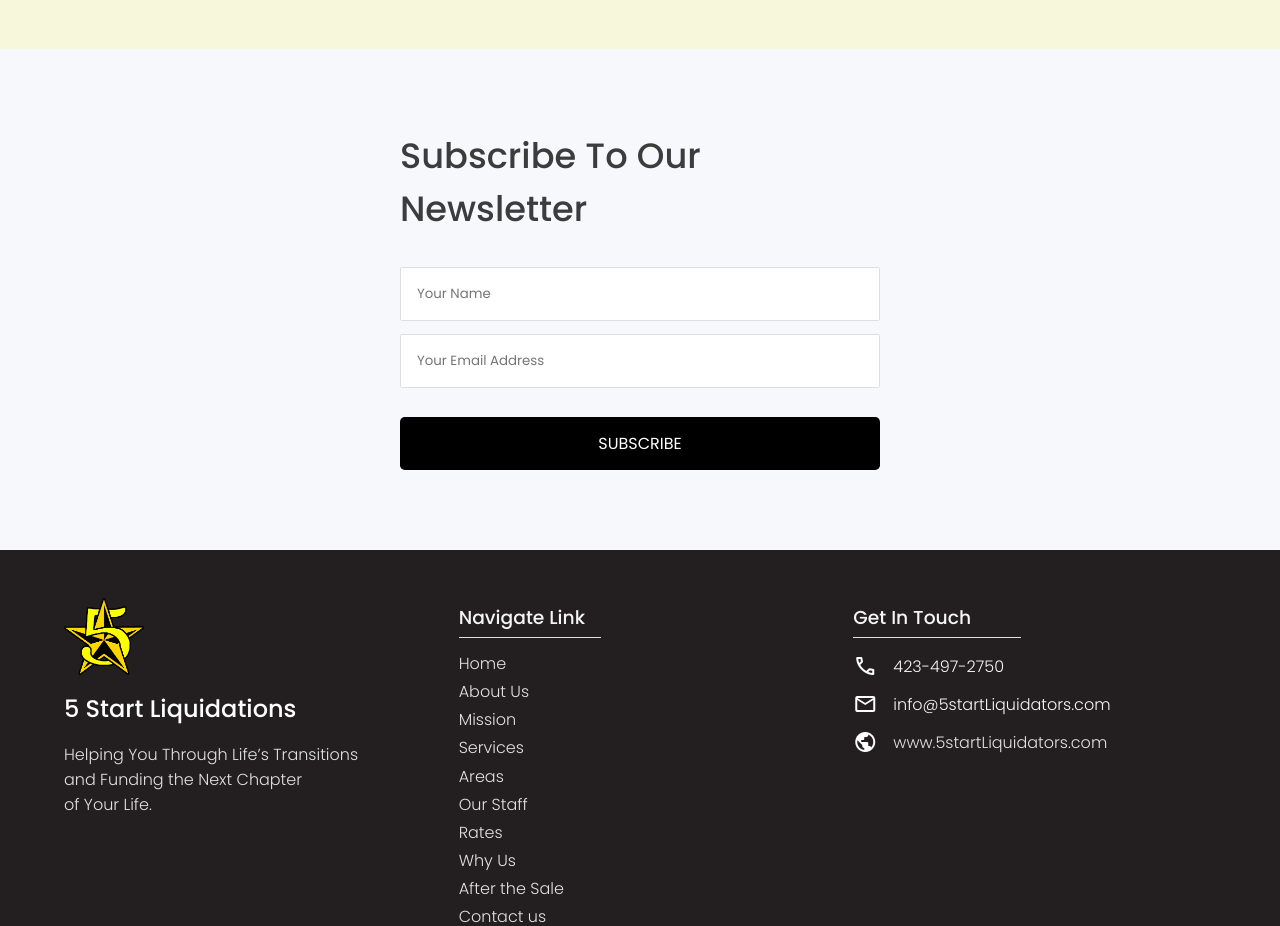
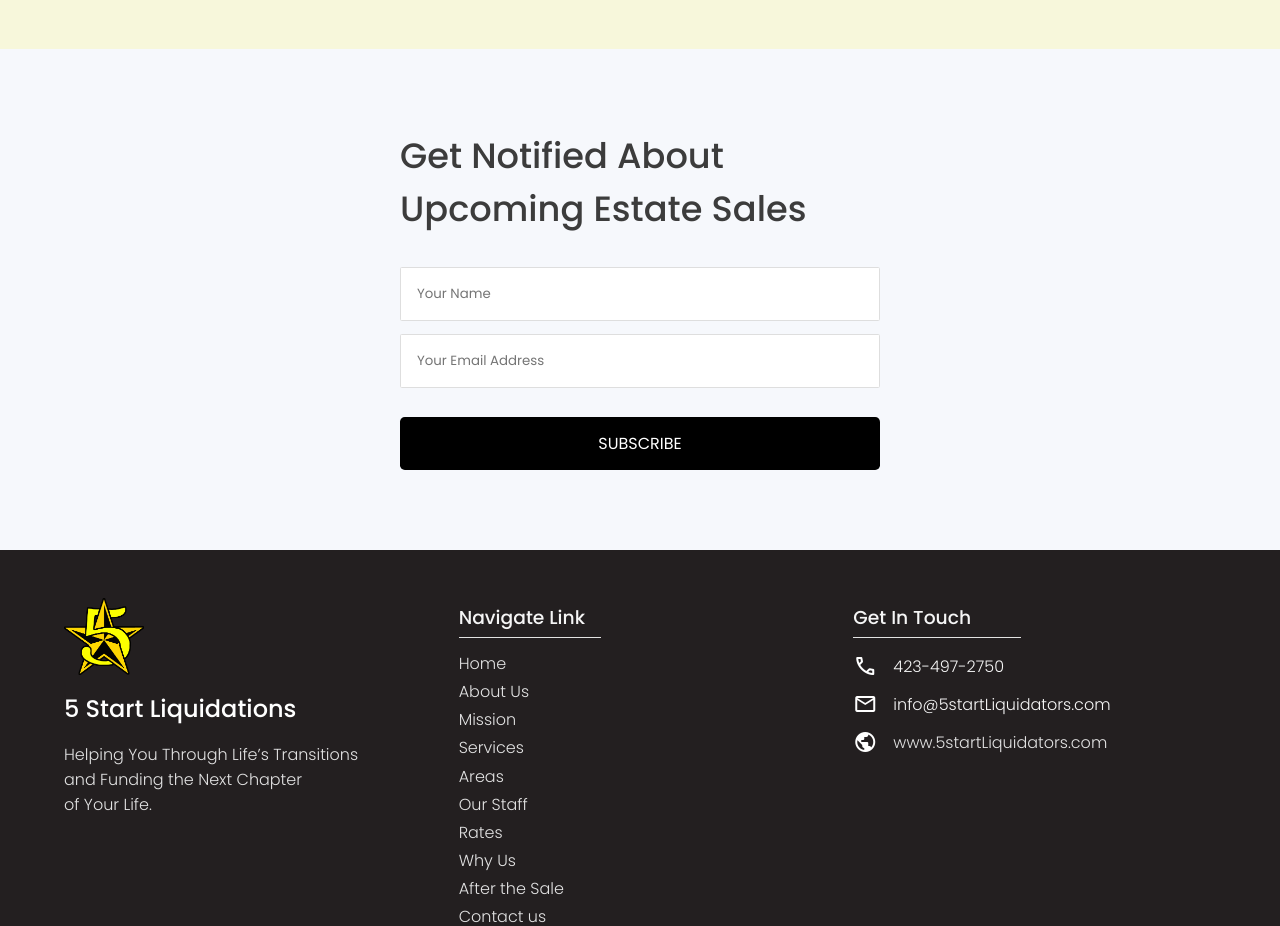
Before and after one commit to AlifAhmed24/5star, a React (Create React App) app: page / in a window 1280 px wide. Shown: the part 1640-2566 px from the top of the page. Built offline with nearby package versions, Linux system fonts and the light colour scheme.

Commit message:
console clearing

```diff
--- a/src/page/Home/home.jsx
+++ b/src/page/Home/home.jsx
@@ -109,7 +109,7 @@ function About() {
         <div className="container">
           <div className="newsletter">
             <div className="newsletterWrapper">
-              <h3>Subscribe To Our Newsletter</h3>
+              <h3>Get Notified About Upcoming Estate Sales</h3>
               <form onSubmit={handleSubmit}>
                 <input
                   type="text"
```
